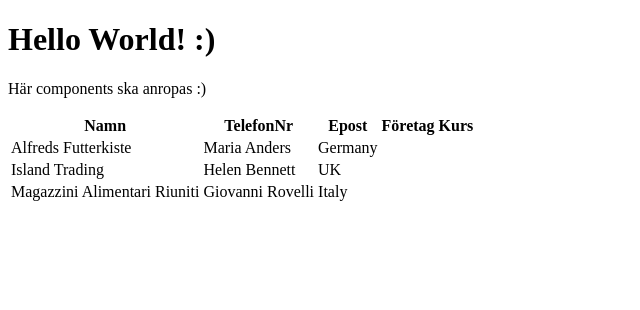
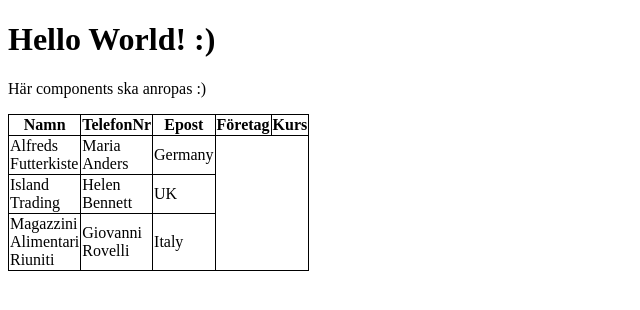
Before and after one commit to Brian-Bridgeman/Eduworkspace, an Angular app in the folder Client/: page /student-page in a window 1280 px wide. Shown: the top 310 px of the page, without its empty margins (0-640 px from the left). Built offline with nearby package versions, Linux system fonts and the light colour scheme.

Commit message:
add style to ugly table to make it slightly better

```diff
--- a/Client/src/app/pages/student-page/student-page.css
+++ b/Client/src/app/pages/student-page/student-page.css
@@ -0,0 +1,28 @@
+table {
+  border-collapse: collapse;
+  border: 1px solid black;
+}
+
+th,td {
+  border: 1px solid black;
+}
+
+table.a {
+  table-layout: auto;
+  width: 180px;
+}
+
+table.b {
+  table-layout: fixed;
+  width: 180px;
+}
+
+table.c {
+  table-layout: auto;
+  width: 100%;
+}
+
+table.d {
+  table-layout: fixed;
+  width: 100%;
+}
```
